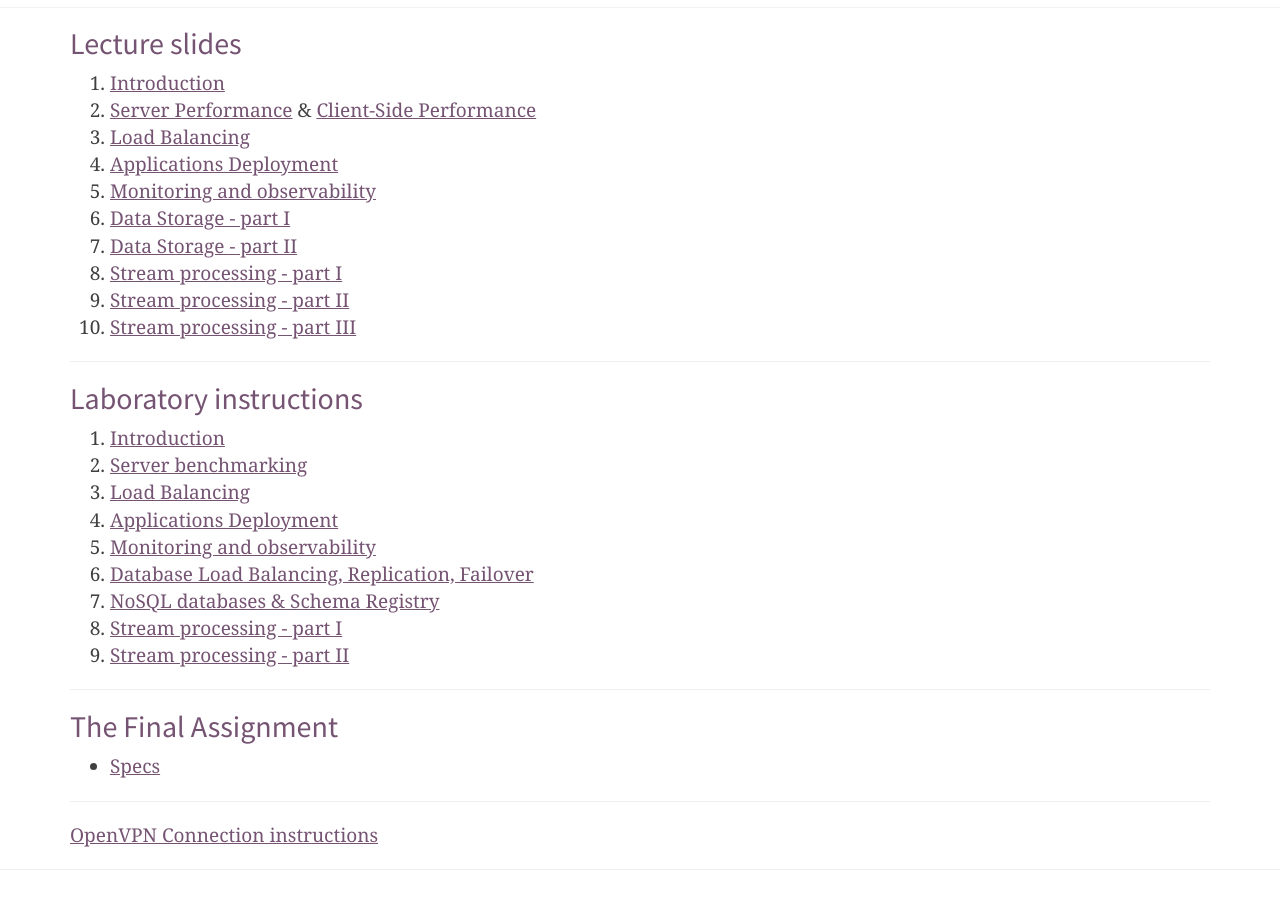
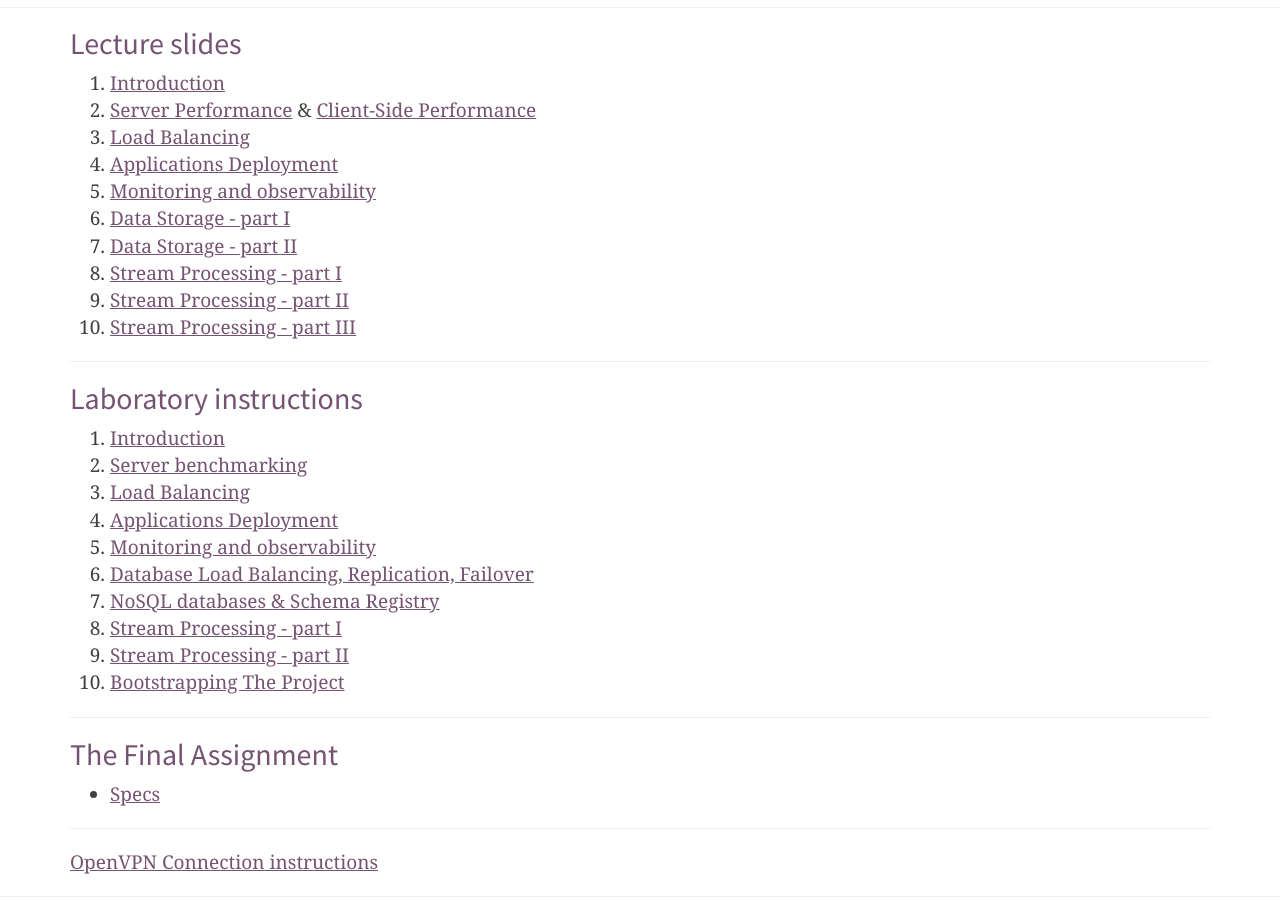
Before and after one commit to RTBHOUSE/mimuw-blog, a Jekyll site: the page built from index.html, in a window 1280 px wide and 900 px high, scrolled down 795 px. Built offline with Jekyll 4.4.1, drawn with Linux system fonts in a browser that asks for light colours; nearby versions of some CDN libraries; the list of posts is cut into pages by our own code.

Commit message:
Bootstrapping The Project

```diff
--- a/index.html
+++ b/index.html
@@ -50,13 +50,13 @@
 			<a href="/slides/7.pdf">Data Storage - part II</a>
 		</li>
 		<li>
-			<a href="/slides/8.pdf">Stream processing - part I</a>
+			<a href="/slides/8.pdf">Stream Processing - part I</a>
 		</li>
 		<li>
-			<a href="/slides/9.pdf">Stream processing - part II</a>
+			<a href="/slides/9.pdf">Stream Processing - part II</a>
 		</li>
 		<li>
-			<a href="/slides/10.pdf">Stream processing - part III</a>
+			<a href="/slides/10.pdf">Stream Processing - part III</a>
 		</li>
 	</ol>
 </div>
@@ -90,10 +90,13 @@
 			<a href="https://github.com/RTBHOUSE/mimuw-lab/tree/main/lab07">NoSQL databases & Schema Registry</a>
 		</li>
 		<li>
-			<a href="https://github.com/RTBHOUSE/mimuw-lab/tree/main/lab08">Stream processing - part I</a>
+			<a href="https://github.com/RTBHOUSE/mimuw-lab/tree/main/lab08">Stream Processing - part I</a>
 		</li>
 		<li>
-			<a href="https://github.com/RTBHOUSE/mimuw-lab/tree/main/lab09">Stream processing - part II</a>
+			<a href="https://github.com/RTBHOUSE/mimuw-lab/tree/main/lab09">Stream Processing - part II</a>
+		</li>
+		<li>
+			<a href="https://github.com/RTBHOUSE/mimuw-lab/tree/main/lab10">Bootstrapping The Project</a>
 		</li>
 
 	</ol>
```
